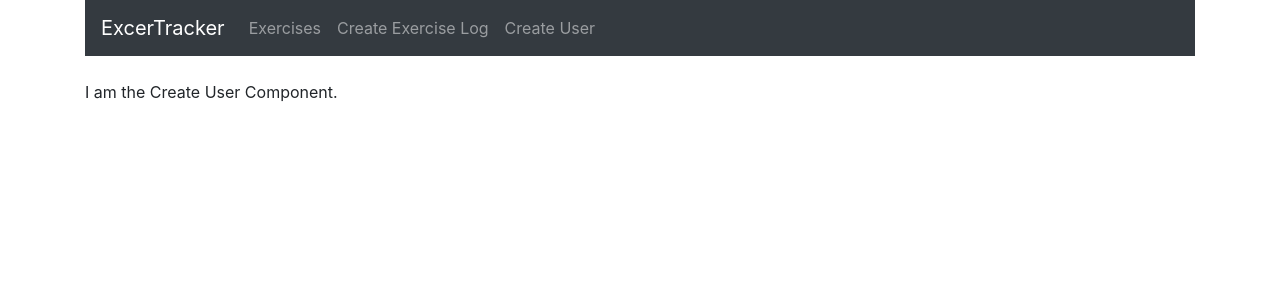
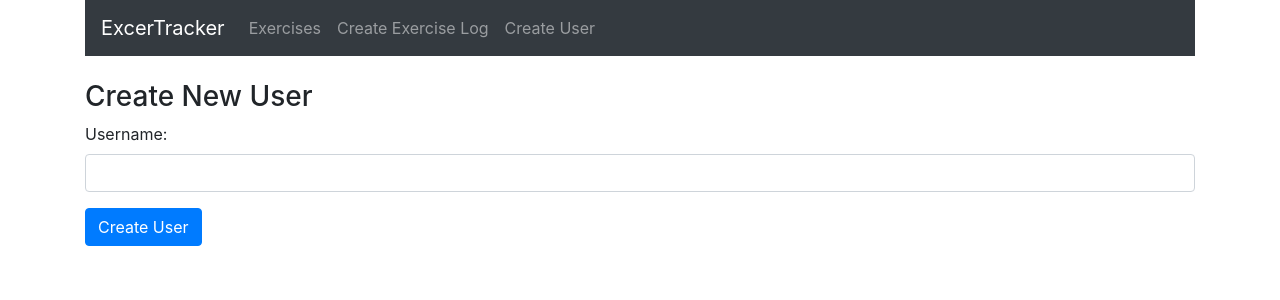
Before and after one commit to machavez2011/workout-tracker, a React (Create React App) app: page /user in a window 1280 px wide. Shown: the top 300 px of the page. Built offline with nearby package versions, Linux system fonts and the light colour scheme.

Commit message:
Create User component now complete.

```diff
--- a/src/components/create-user.component.js
+++ b/src/components/create-user.component.js
@@ -1,10 +1,55 @@
 import React, { Component } from 'react';
 
 export default class CreateUser extends Component {
+    constructor(props) {
+        super(props);
+        this.state = {
+            username: ''
+        }
+
+        this.onChangeUsername = this.onChangeUsername.bind(this);
+        this.onSubmit = this.onSubmit.bind(this);
+    }
+
+    onChangeUsername(e) {
+        this.setState({
+            username: e.target.value
+        })
+    }
+
+    onSubmit(e) {
+        e.preventDefault();
+
+        const newUser = {
+            username: this.state.username
+        }
+
+        console.log(newUser);
+
+        this.setState({
+            username: ''
+        })
+    }
+
     render() {
-        return(
+        return (
             <div>
-                <p>I am the Create User Component.</p>
+                <h3>Create New User</h3>
+                <form onSubmit={this.onSubmit}>
+                    <div className="form-group">
+                        <label>Username: </label>
+                        <input
+                            type="text"
+                            required
+                            className="form-control"
+                            value={this.state.username}
+                            onChange={this.onChangeUsername}
+                        />
+                    </div>
+                    <div className="form-group">
+                        <input type="submit" value="Create User" className="btn btn-primary" />
+                    </div>
+                </form>
             </div>
         )
     }
```
Also changed, not shown: 1 other file (tests, documents, lock files or other folders).
